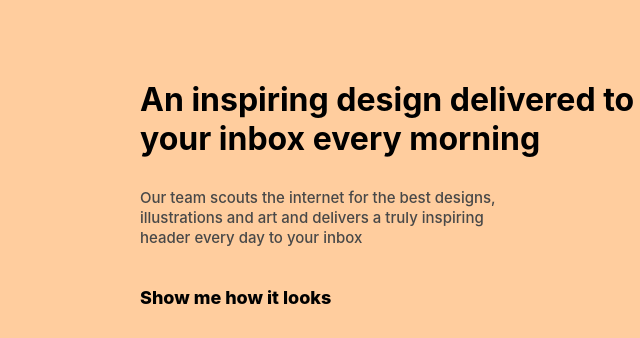
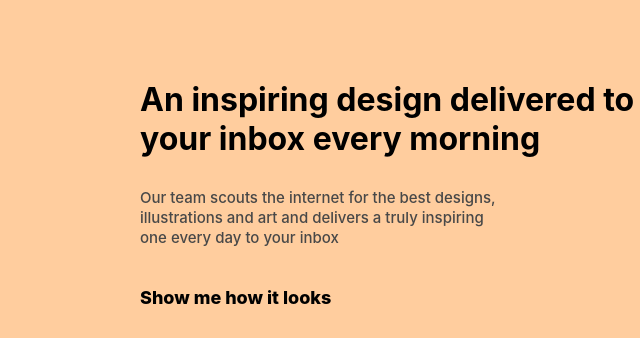
Before and after one commit to Aadi-45/landingPage, a plain HTML site: page index.html in a window 1280 px wide. Shown: the top 338 px of the page, 68-708 px from the left. Drawn offline with Linux system fonts and the light colour scheme.

Commit message:
index.html

```diff
--- a/index.html
+++ b/index.html
@@ -12,7 +12,7 @@
          <h1>
             An inspiring design delivered to your inbox every morning
          </h1>
-         <p>Our team scouts the internet for the best designs, illustrations and art and delivers a truly inspiring header every day to your inbox</p>
+         <p>Our team scouts the internet for the best designs, illustrations and art and delivers a truly inspiring one every day to your inbox</p>
          <h3>Show me how it looks</h3>
          <div>
             <input type="text" placeholder="Your e-mail address">
```
